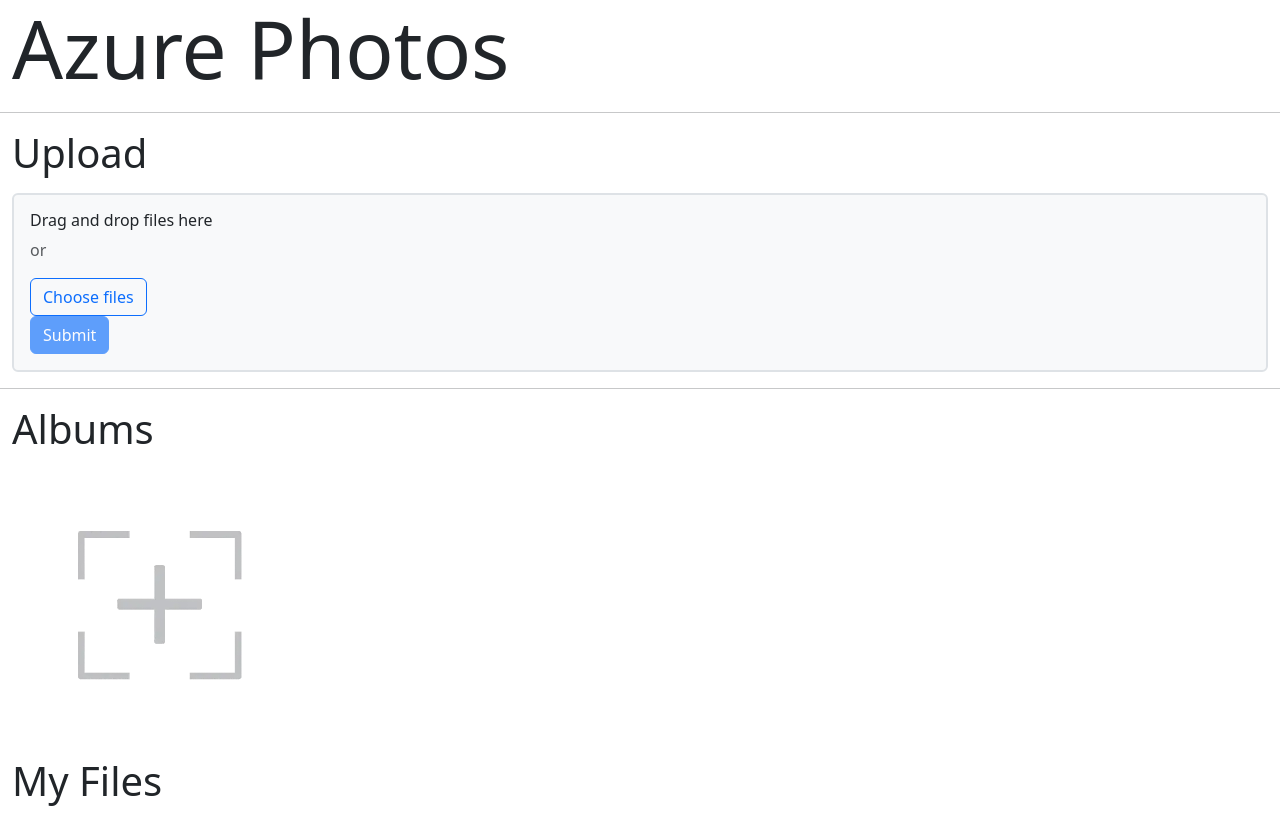
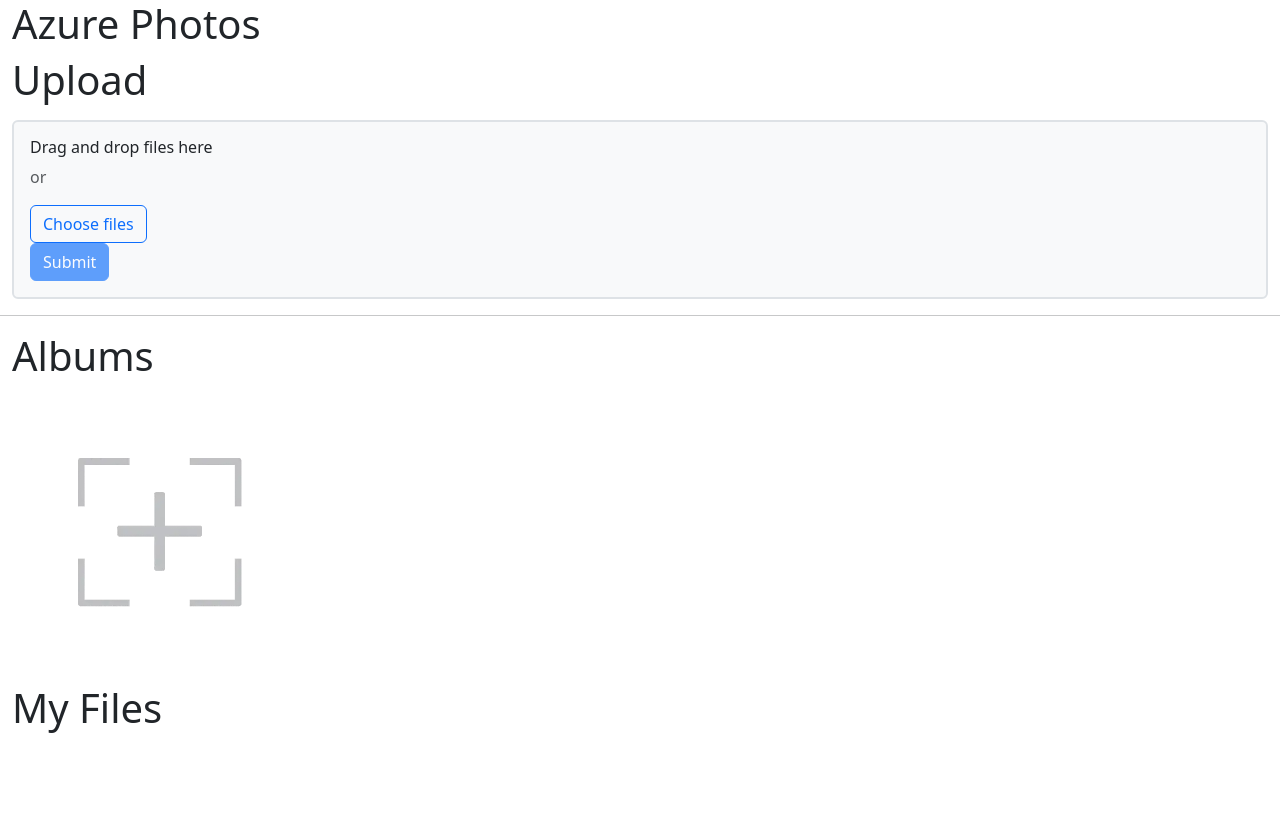
Before and after one commit to wmboyles/AzurePhotos, a Flask app: page / in a window 1280 px wide. After the commit the page ends 733 px from the top, so only its background shows below. Run offline with Flask 3, Linux system fonts and the light colour scheme; some libraries are stand-ins or nearby versions.

Commit message:
Use header tags

```diff
--- a/azurephotos/templates/base.html
+++ b/azurephotos/templates/base.html
@@ -26,10 +26,9 @@
 
 <body>
   {% block title %}
-  <div class="container-fluid">
-    <h1 class="display-1">Azure Photos</h1>
-  </div>
-  <hr />
+  <header class="container-fluid">
+    <h1 class="h1">Azure Photos</h1>
+  </header>
   {% endblock %}
 
   {% block upload %}
```
Also changed, not shown: azurephotos/templates/album.html (+6 -7 lines).
